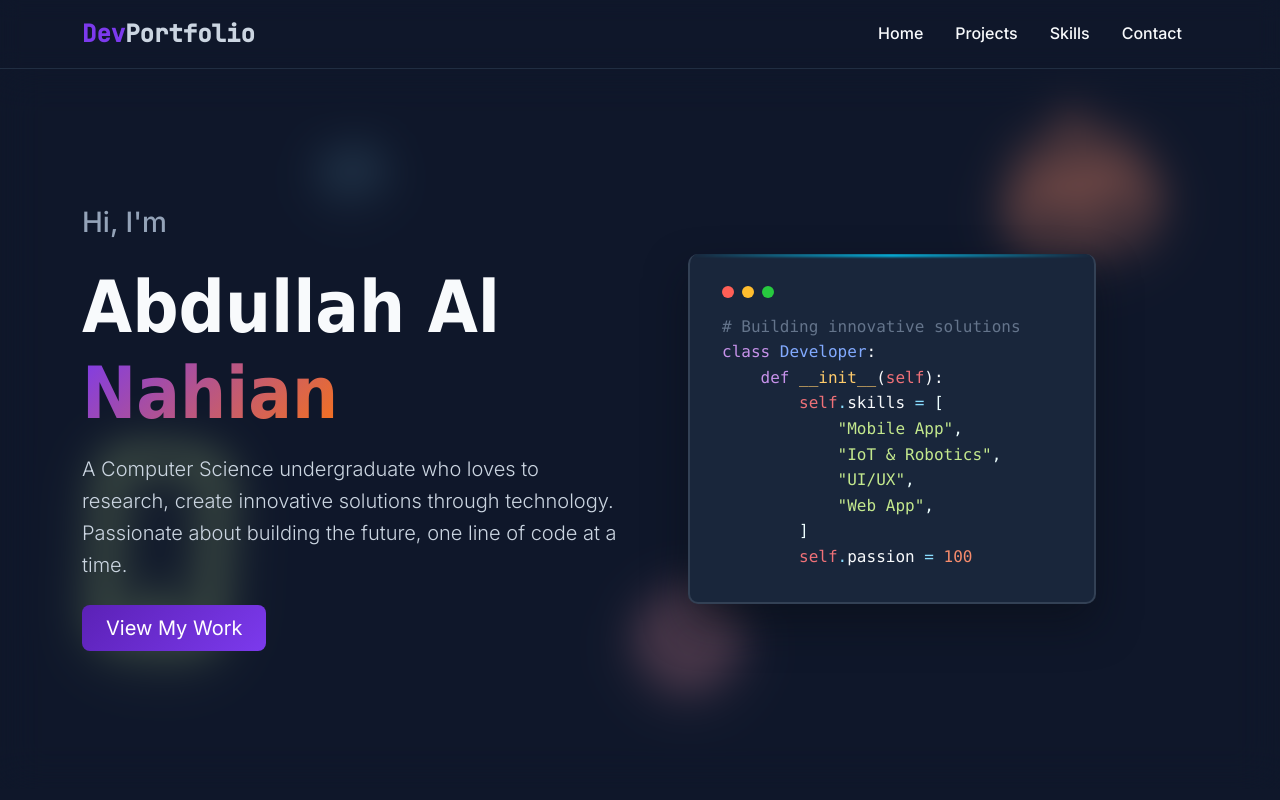
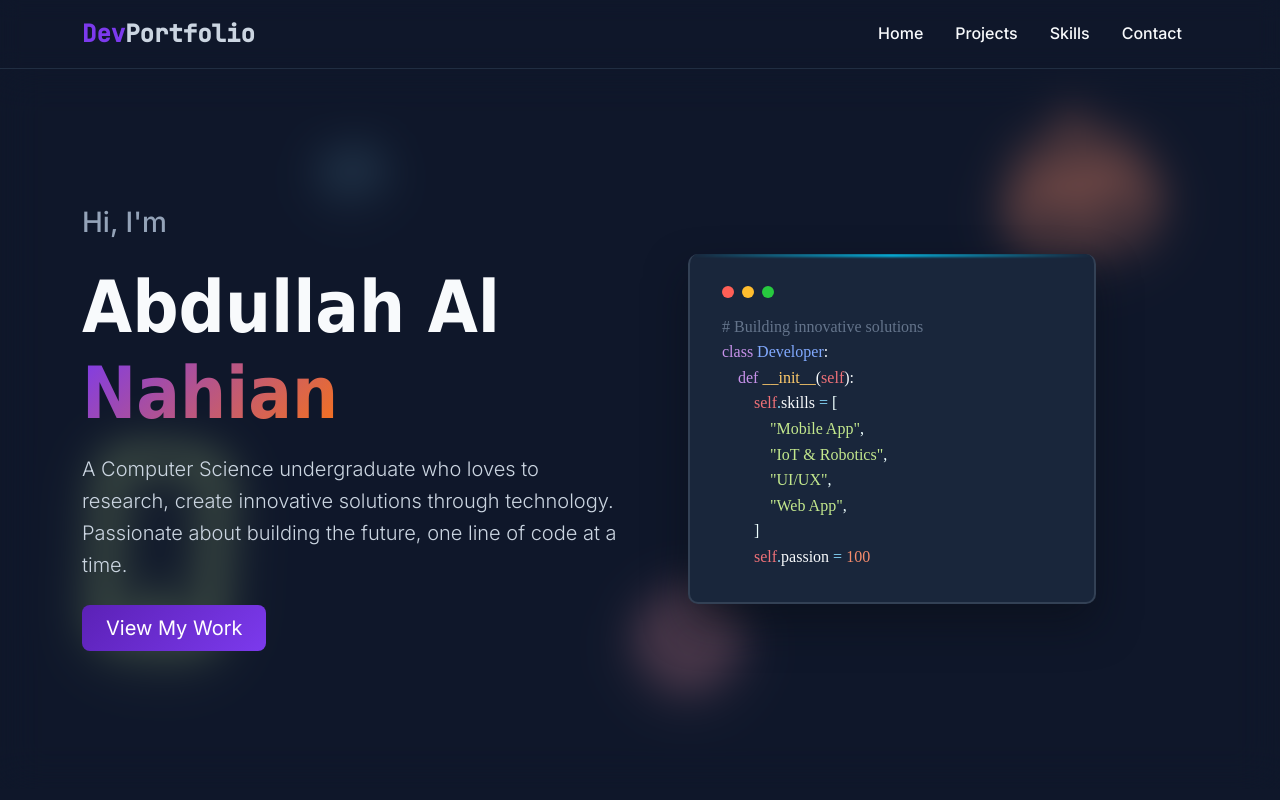
Before and after one commit to Naahian/naahian, a React (Create React App) app: page / in a window 1280 px wide. Shown: the top 800 px of the page. Built offline with nearby package versions, Linux system fonts and the light colour scheme; some icons are missing.

Commit message:
changed font

```diff
--- a/src/components/code.css
+++ b/src/components/code.css
@@ -81,7 +81,7 @@
 }
 
 .code-output {
-    font-family: "consolas";
+    font-family: "Roboto Mono";
     margin: 0;
     color: #f8fafc;
     font-size: 1rem;
```
